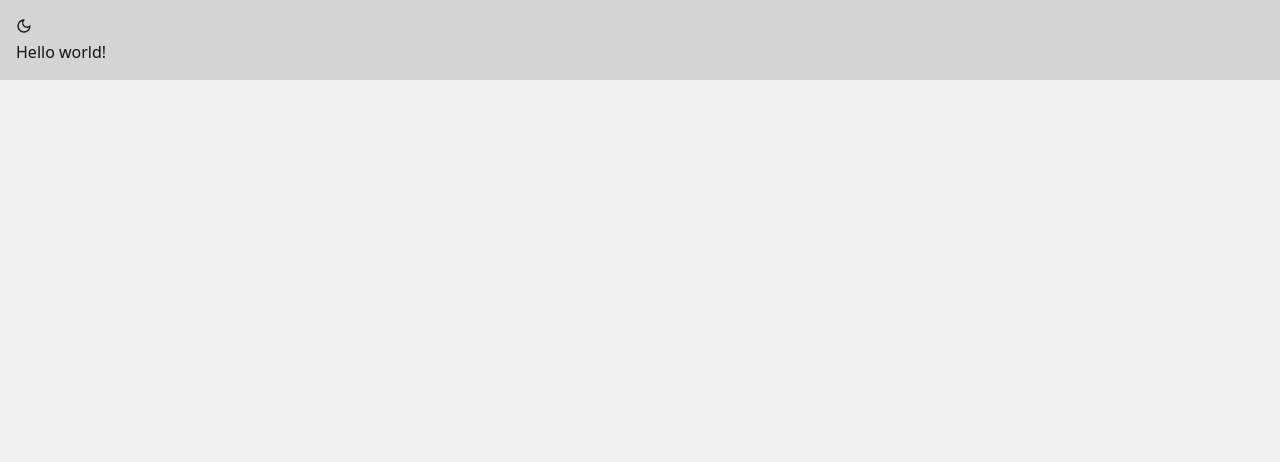
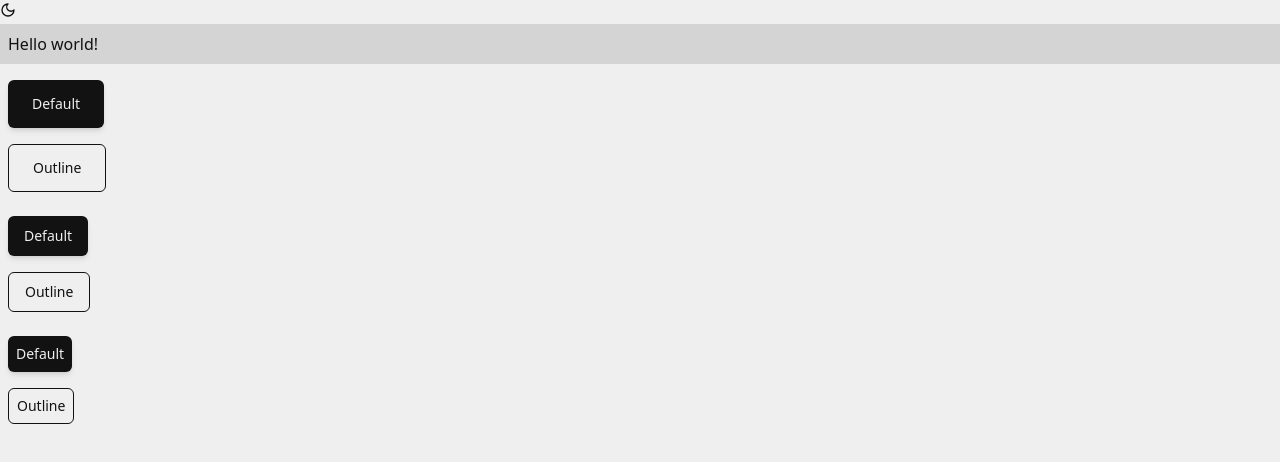
Before and after one commit to Mickael-Mesloub/portfolio-nextjs, a Next.js app: page /en in a window 1280 px wide. Shown: the top 462 px of the page. Built offline with nearby package versions, Linux system fonts and the light colour scheme.

Commit message:
[WIP]: started creating a reusable and customizable Button component

```diff
--- a/src/app/[locale]/page.tsx
+++ b/src/app/[locale]/page.tsx
@@ -1,7 +1,8 @@
 import { Locale, useTranslations } from "next-intl";
 import type { Metadata } from "next";
 import { getTranslations } from "next-intl/server";
-import ThemeSwitch from "@/app/ui/components/ThemeSwitch";
+import ThemeSwitch from "@/ui/components/ThemeSwitch";
+import { Button } from "@/ui/components/Button/Button";
 
 interface HomePageProps {
   params: Promise<{ locale: Locale }>;
@@ -22,11 +23,42 @@ export default function HomePage() {
   const t = useTranslations("HomePage");
 
   return (
-    <div className="bg-bgSubtle p-4">
+    <div>
       <header className="app__header">
         <ThemeSwitch />
       </header>
-      <h1>{t("title")}</h1>
+      <h1 className="bg-bgSubtle p-2">{t("title")}</h1>
+
+      <div className="pt-2" />
+
+      <div className="p-2">
+        <Button size="lg">Default</Button>
+      </div>
+      <div className="p-2">
+        <Button size="lg" variant="outline">
+          Outline
+        </Button>
+      </div>
+
+      <div className="pt-2" />
+
+      <div className="p-2">
+        <Button>Default</Button>
+      </div>
+      <div className="p-2">
+        <Button variant="outline">Outline</Button>
+      </div>
+
+      <div className="pt-2" />
+
+      <div className="p-2">
+        <Button size="sm">Default</Button>
+      </div>
+      <div className="p-2">
+        <Button size="sm" variant="outline">
+          Outline
+        </Button>
+      </div>
     </div>
   );
 }
--- /dev/null
+++ b/src/ui/components/Button/Button.tsx
@@ -0,0 +1,63 @@
+import { cn } from "@/utils/cn";
+import { VariantProps, cva } from "class-variance-authority";
+import Link from "next/link";
+import * as React from "react";
+
+const buttonVariants = cva(
+  [
+    "inline-flex items-center justify-center rounded-md text-sm font-medium transition-colors cursor-pointer focus:outline-none focus:ring-2 focus:ring-offset-2 disabled:opacity-50 disabled:pointer-events-none hover:opacity-75 dark:hover:opacity-90",
+  ] as const,
+  {
+    variants: {
+      variant: {
+        default: "bg-txtBase text-bgBase shadow-md dark:shadow-none",
+        outline:
+          "bg-transparent border border-txtBase hover:bg-txtBase hover:text-bgBase dark:hover:opacity-100",
+      },
+      size: {
+        default: cn("h-10 py-2 px-4"),
+        sm: cn("h-9 px-2 rounded-md"),
+        lg: cn("h-12 py-3 px-6"),
+      },
+    },
+    defaultVariants: {
+      variant: "default",
+      size: "default",
+    },
+  }
+);
+
+interface ButtonProps
+  extends React.ButtonHTMLAttributes<HTMLButtonElement>,
+    VariantProps<typeof buttonVariants> {
+  href?: string;
+}
+
+const Button = React.forwardRef<HTMLButtonElement, ButtonProps>(
+  ({ className, size, children, variant, href, ...props }, ref) => {
+    if (href) {
+      return (
+        <Link
+          href={href}
+          className={cn(buttonVariants({ variant, size, className }))}
+        >
+          {children}
+        </Link>
+      );
+    }
+
+    return (
+      <button
+        ref={ref}
+        className={cn(buttonVariants({ variant, size, className }))}
+        {...props}
+      >
+        {children}
+      </button>
+    );
+  }
+);
+
+Button.displayName = "Button";
+
+export { Button, buttonVariants };
--- a/src/app/ui/components/ThemeSwitch.tsx
+++ b/src/ui/components/ThemeSwitch.tsx
@@ -3,7 +3,7 @@
 import { Moon, Sun } from "lucide-react";
 import Image from "next/image";
 import { useTranslations } from "next-intl";
-import { useThemeSwitch } from "@/app/hooks/useThemeSwitch";
+import { useThemeSwitch } from "@/hooks/useThemeSwitch";
 
 export default function ThemeSwitch() {
   const { mounted, currentTheme, handleSwitchTheme, resolvedTheme } =
--- /dev/null
+++ b/src/utils/cn.ts
@@ -0,0 +1,7 @@
+import clsx from "clsx";
+import { ClassValue } from "clsx";
+import { twMerge } from "tailwind-merge";
+
+export function cn(...inputs: ClassValue[]) {
+  return twMerge(clsx(...inputs));
+}
```
Also changed, not shown: src/hooks/useThemeSwitch.ts (renamed from src/app/hooks/useThemeSwitch.ts).
